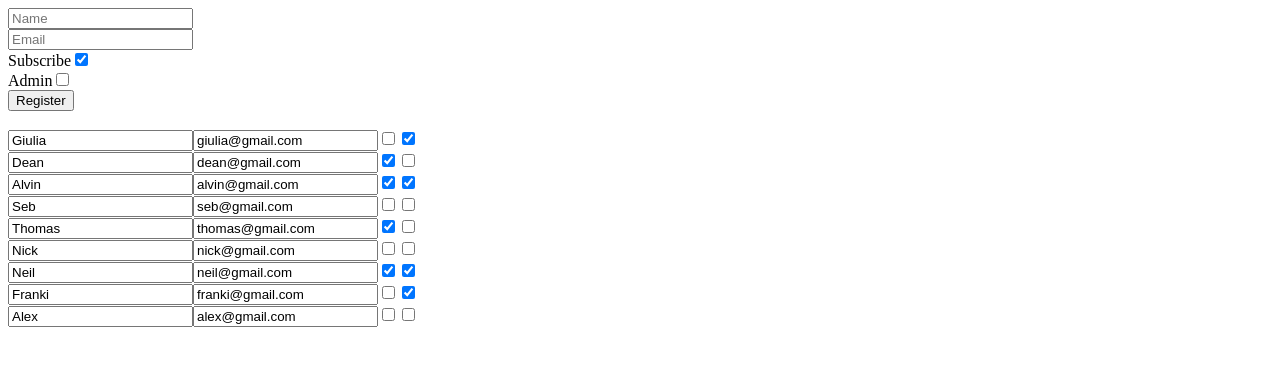
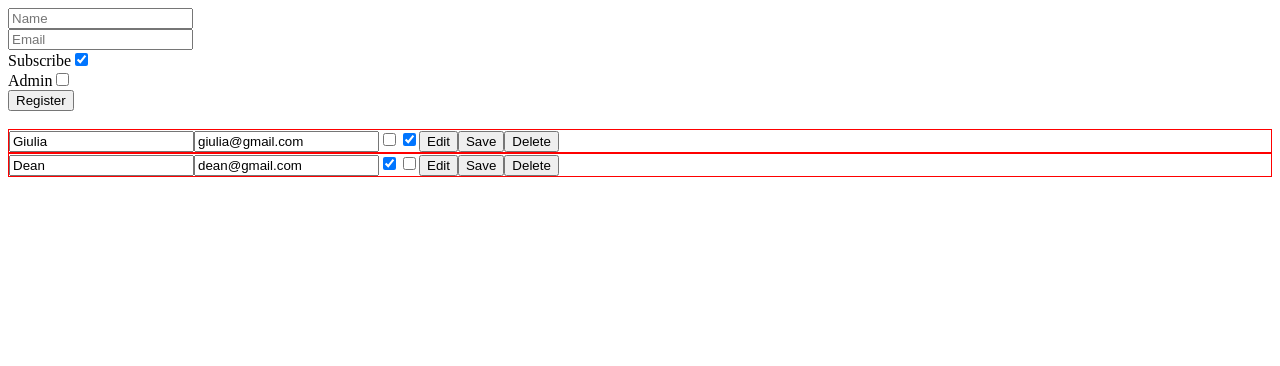
Before and after one commit to giuliagworld/email-listing-app, a React app: page / in a window 1280 px wide. Shown: the top 366 px of the page. Built offline with nearby package versions, Linux system fonts and the light colour scheme; data requests are answered from the project's data file; the HTML template or start-up script is replaced by a standard one.

Commit message:
add style and delete

```diff
--- a/db.json
+++ b/db.json
@@ -13,55 +13,6 @@
       "subscribe": true,
       "admin": false,
       "id": 2
-    },
-    {
-      "name": "Alvin",
-      "email": "alvin@gmail.com",
-      "subscribe": true,
-      "admin": true,
-      "id": 3
-    },
-    {
-      "name": "Seb",
-      "email": "seb@gmail.com",
-      "subscribe": false,
-      "admin": false,
-      "id": 4
-    },
-    {
-      "name": "Thomas",
-      "email": "thomas@gmail.com",
-      "subscribe": true,
-      "admin": false,
-      "id": 5
-    },
-    {
-      "name": "Nick",
-      "email": "nick@gmail.com",
-      "subscribe": false,
-      "admin": false,
-      "id": 6
-    },
-    {
-      "name": "Neil",
-      "email": "neil@gmail.com",
-      "subscribe": true,
-      "admin": true,
-      "id": 7
-    },
-    {
-      "name": "Franki",
-      "email": "franki@gmail.com",
-      "subscribe": false,
-      "admin": true,
-      "id": 8
-    },
-    {
-      "name": "Alex",
-      "email": "alex@gmail.com",
-      "subscribe": false,
-      "admin": false,
-      "id": 9
     }
   ],
   "login": []
--- a/src/components/App.js
+++ b/src/components/App.js
@@ -71,7 +71,23 @@ const App = createReactClass({
         this.setState({users : users});
       })
   },
+  deleteData: function() {
+    let url = 'http://localhost:3000/users';
+    console.log(this.state.users);
 
+    let item = this.state.users.map((user) => {
+      console.log(user);
+      console.log(event.target.key);
+
+      return user;
+    })
+    console.log(item);
+      fetch(url, {
+        method: 'DELETE',
+      }).then((results) => {
+        return results.json();
+      })
+  },
 
 
 
@@ -204,6 +220,7 @@ const App = createReactClass({
               subscribe={user.subscribe}
               admin={user.admin}
               key={user.id}
+              onDelete={this.deleteData}
             />
           );
         }.bind(this))}
--- a/src/components/User.js
+++ b/src/components/User.js
@@ -1,6 +1,8 @@
 import React from 'react';
 import createReactClass from "create-react-class";
 import PropTypes from 'prop-types';
+import { css } from 'aphrodite';
+import Sheet from '../styles/User';
 
 const User = createReactClass({
   propTypes: {
@@ -12,15 +14,10 @@ const User = createReactClass({
     onEmailChange: PropTypes.func.isRequired,
     onSubscribeChange: PropTypes.func.isRequired,
     onAdminChange: PropTypes.func.isRequired,
+    onEdit: PropTypes.func.isRequired,
+    onSave: PropTypes.func.isRequired,
+    onDelete: PropTypes.func.isRequired
   },
-  // getInitialState: function () {
-  //   return {
-  //     name: '',
-  //     email: '',
-  //     subscribe: true,
-  //     admin: false
-  //   }
-  // },
   // onNameChange: function(e) {
   //   this.setState({
   //     name: e.target.value
@@ -58,11 +55,14 @@ const User = createReactClass({
   // },
   render: function() {
     return (
-      <div>
+      <div className={css(Sheet.container)}>
         <input type='text' name='name' value={this.props.name} onChange={this.props.onNameChange} />
         <input type='email' name='email' value={this.props.email} onChange={this.props.onEmailChange} />
         <input type='checkbox' checked={this.props.subscribe} onChange={this.props.onSubscribeChange} />
-        <input type='checkbox' checked={this.props.admin} onChange={this.props.onAdminChange} /><br />
+        <input type='checkbox' checked={this.props.admin} onChange={this.props.onAdminChange} />
+        <button type='button' onClick={this.props.onEdit}>Edit</button>
+        <button type='button' onClick={this.props.onSave}>Save</button>
+        <button type='button' onClick={this.props.onDelete}>Delete</button>
       </div>
     )
   }
--- /dev/null
+++ b/src/styles/User.js
@@ -0,0 +1,9 @@
+import { StyleSheet } from 'aphrodite';
+
+let Sheet = StyleSheet.create({
+  container: {
+    border: '1px solid red'
+  }
+})
+
+export default Sheet;
```
